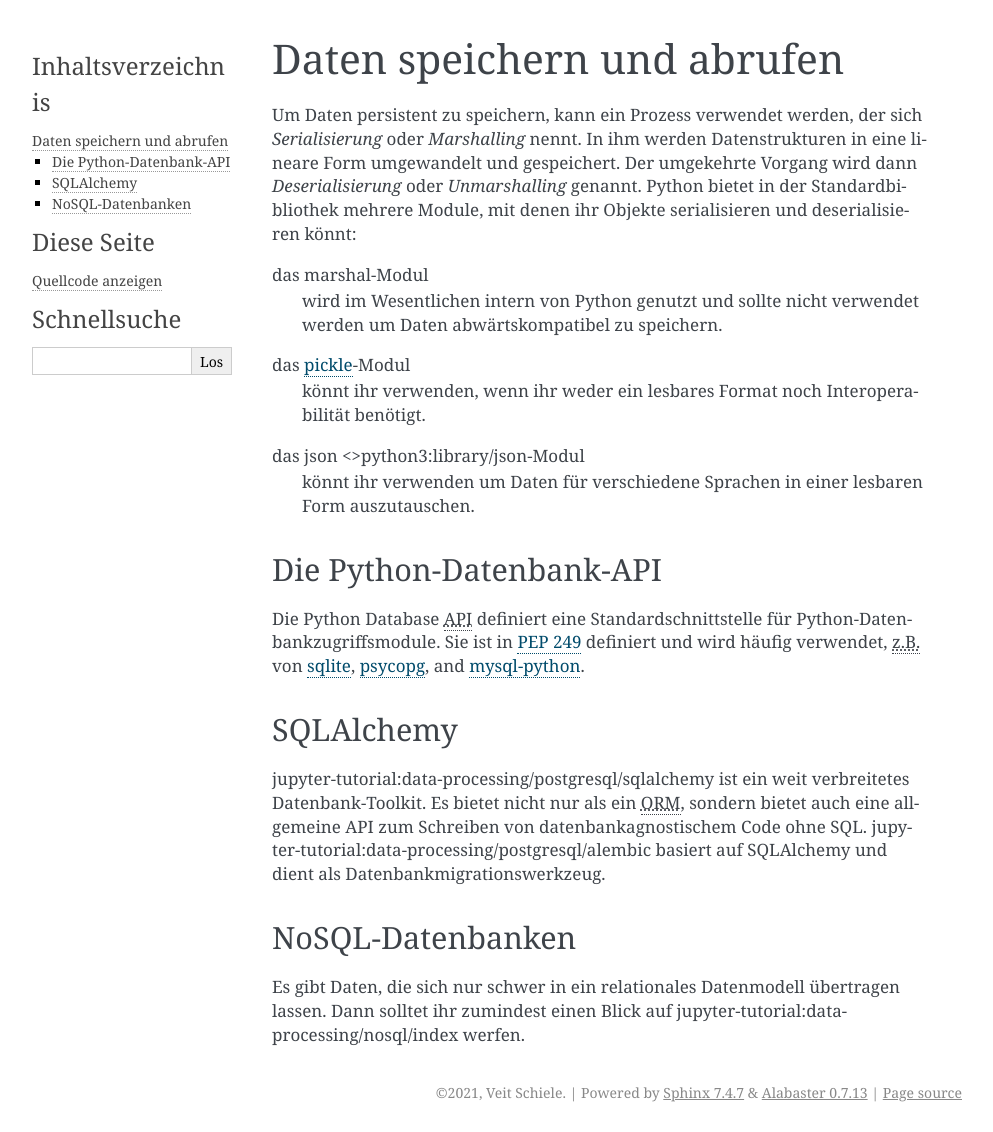
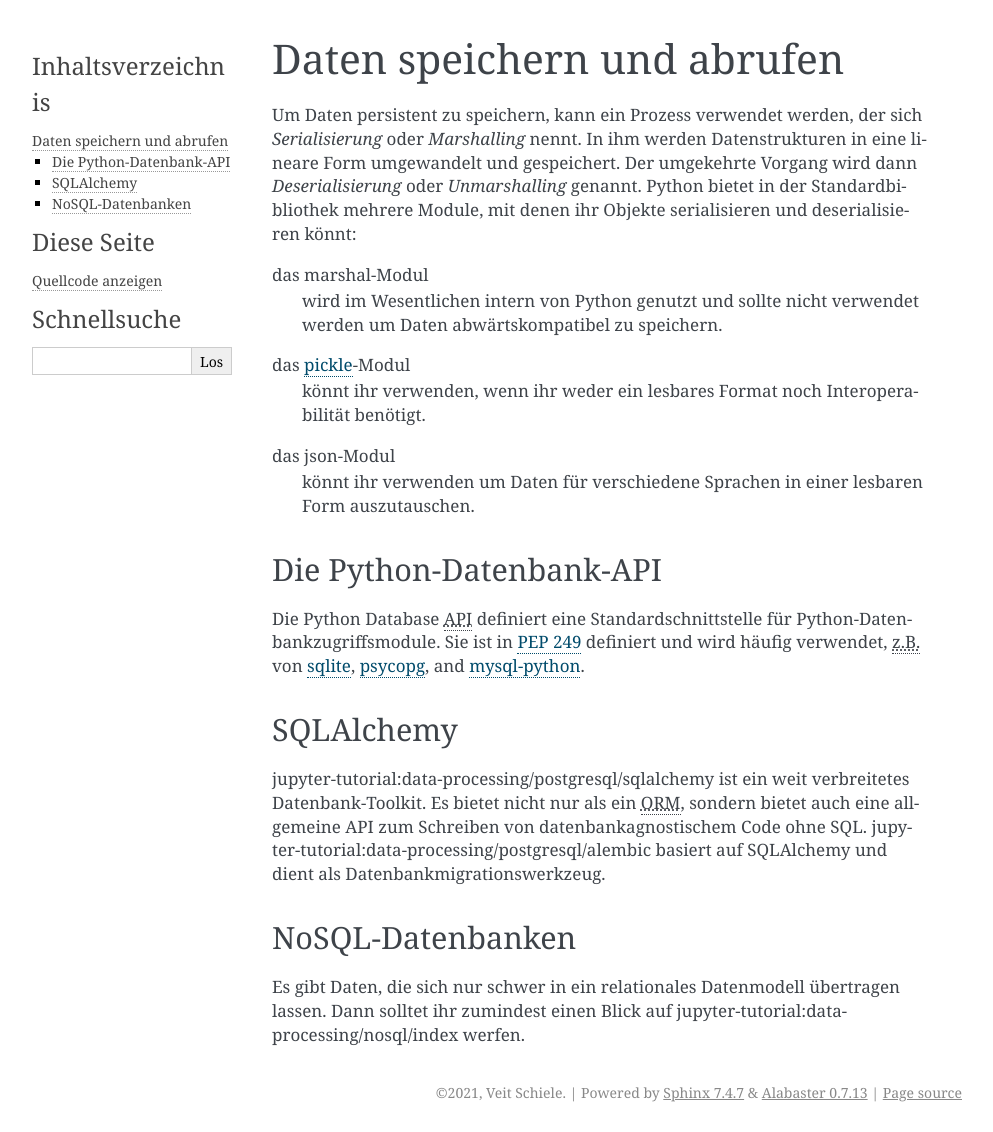
Before and after one commit to veit/python-basics-tutorial-de, a Sphinx documentation site: the page built from docs/save-data/index.rst, in a window 1280 px wide. Shown: the whole page, without its empty margins (148-1141 px from the left). Built offline with Sphinx 7.4.7, drawn with Linux system fonts in a browser that asks for light colours; pages that are not in the unit, such as notebooks, are missing from menus.

Commit message:
Fix json link

```diff
--- a/docs/save-data/index.rst
+++ b/docs/save-data/index.rst
@@ -14,7 +14,7 @@ das :doc:`marshal <python3:library/marshal>`-Modul
 das :doc:`pickle <pickle>`-Modul
     könnt ihr verwenden, wenn ihr weder ein lesbares Format noch
     Interoperabilität benötigt.
-das :doc:`json <>python3:library/json`-Modul
+das :doc:`json <python3:library/json>`-Modul
     könnt ihr verwenden um Daten für verschiedene Sprachen in einer lesbaren
     Form auszutauschen.
 
```
